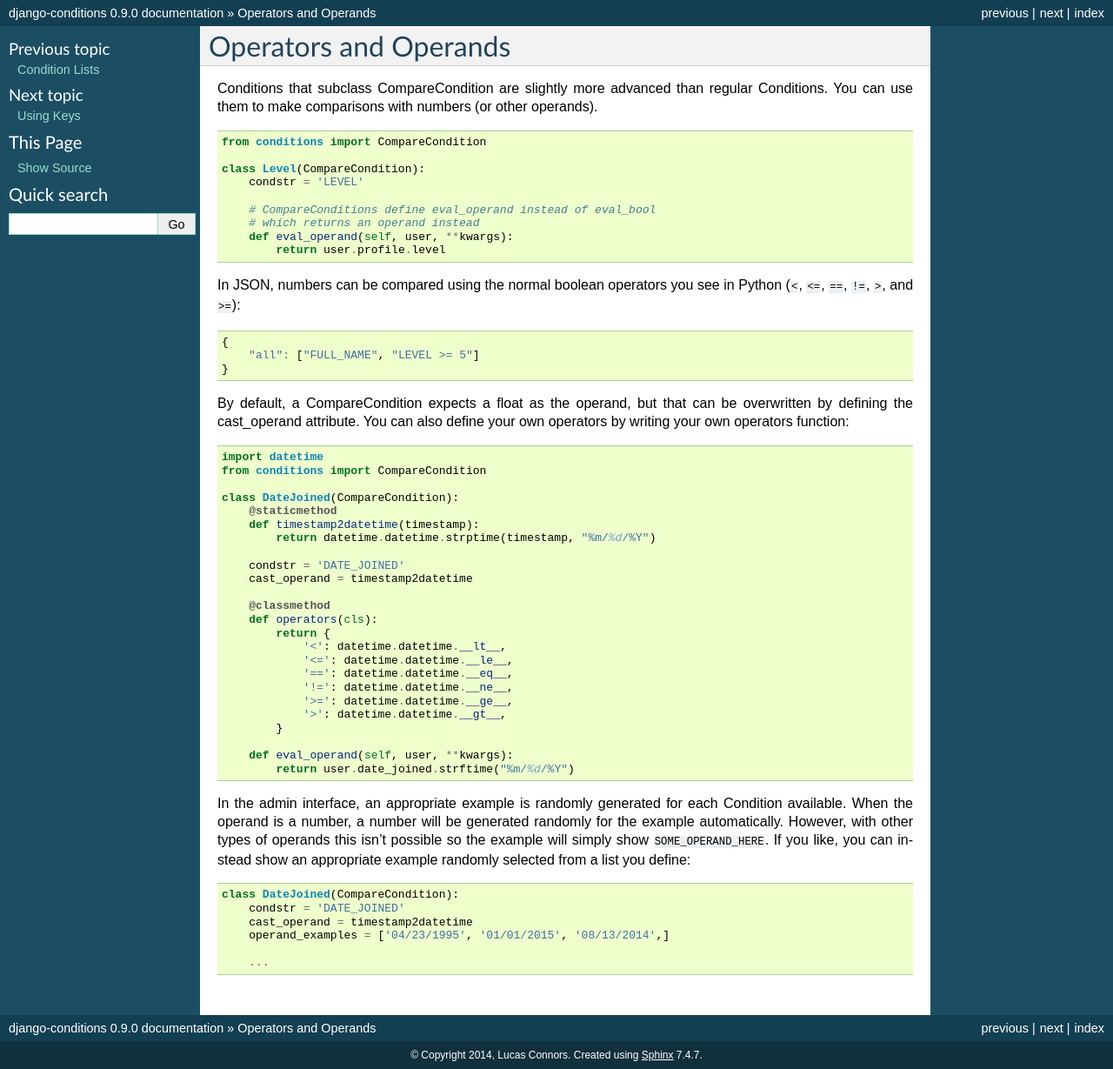
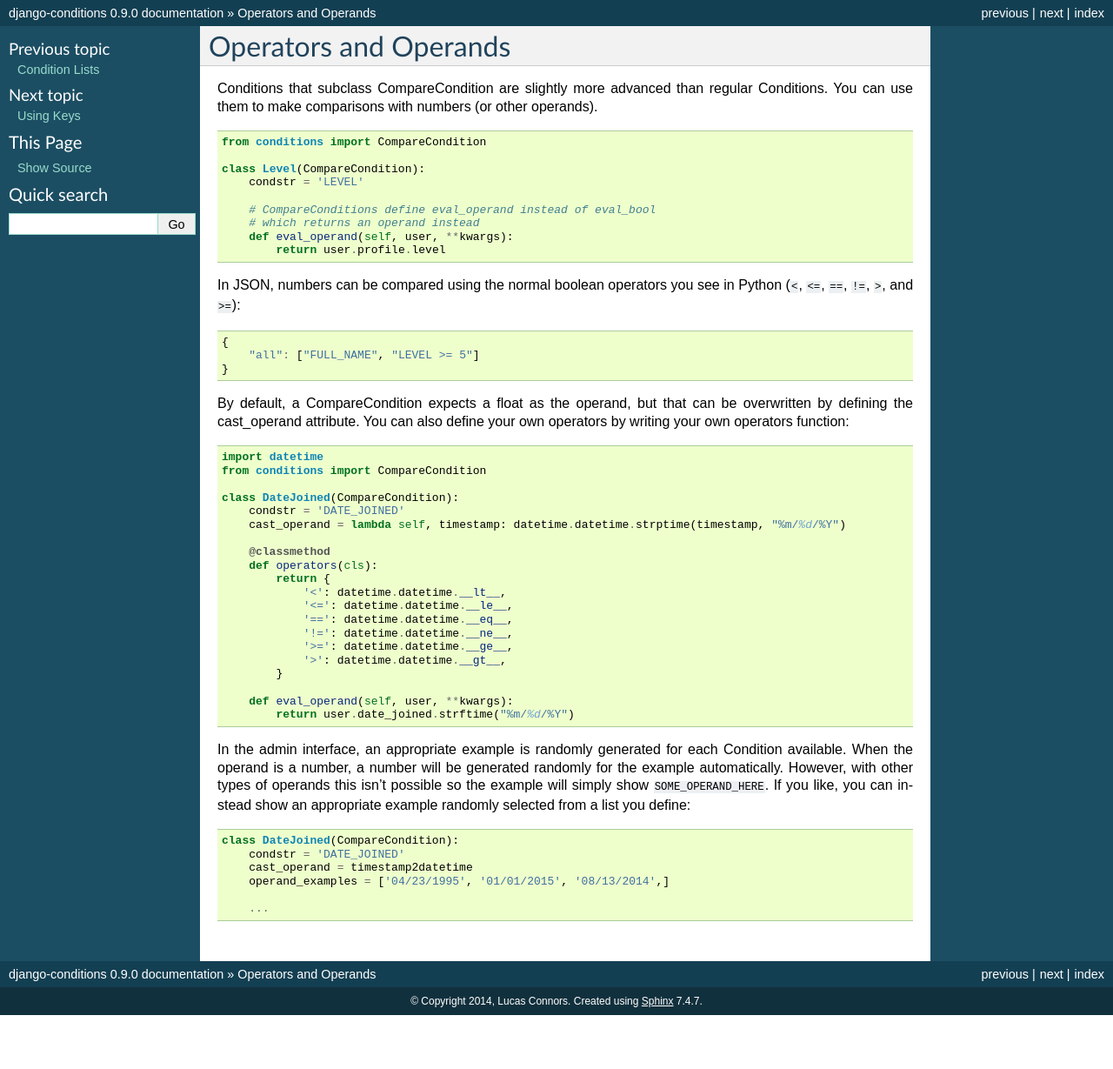
Before and after one commit to RevolutionTech/django-conditions, a Sphinx documentation site: the page built from docs/operators.rst, in a window 1280 px wide. Shown: the whole page at 87% size. Built offline with Sphinx 7.4.7, drawn with Linux system fonts in a browser that asks for light colours; after the commit the page ends 1167 px from its top, so only the background shows below that.

Commit message:
Simplify static cast_operand function in example to lambdas

```diff
--- a/docs/operators.rst
+++ b/docs/operators.rst
@@ -31,12 +31,8 @@ By default, a CompareCondition expects a float as the operand, but that can be o
     from conditions import CompareCondition
 
     class DateJoined(CompareCondition):
-        @staticmethod
-        def timestamp2datetime(timestamp):
-            return datetime.datetime.strptime(timestamp, "%m/%d/%Y")
-
         condstr = 'DATE_JOINED'
-        cast_operand = timestamp2datetime
+        cast_operand = lambda self, timestamp: datetime.datetime.strptime(timestamp, "%m/%d/%Y")
 
         @classmethod
         def operators(cls):
```
Also changed, not shown: 1 other file.
